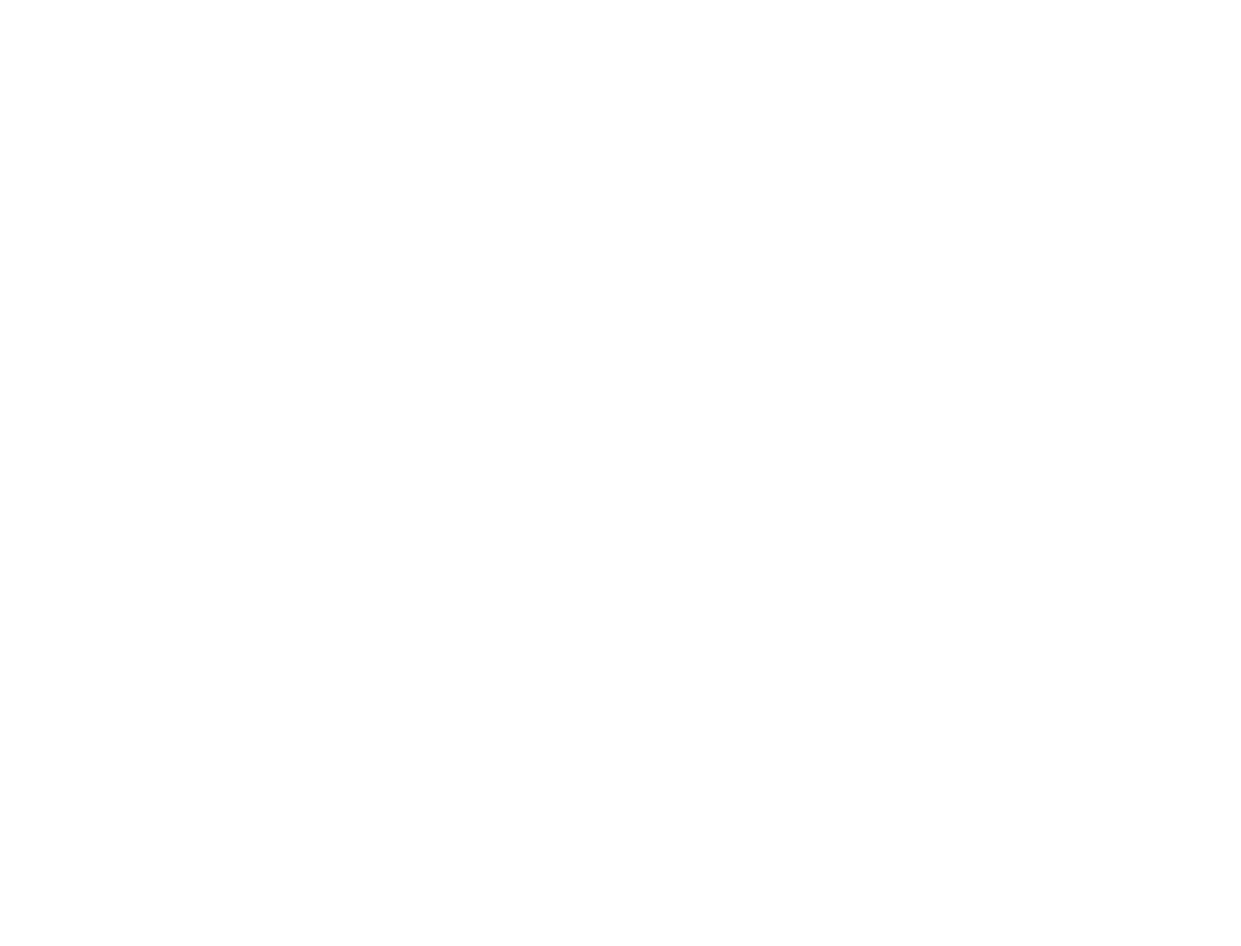
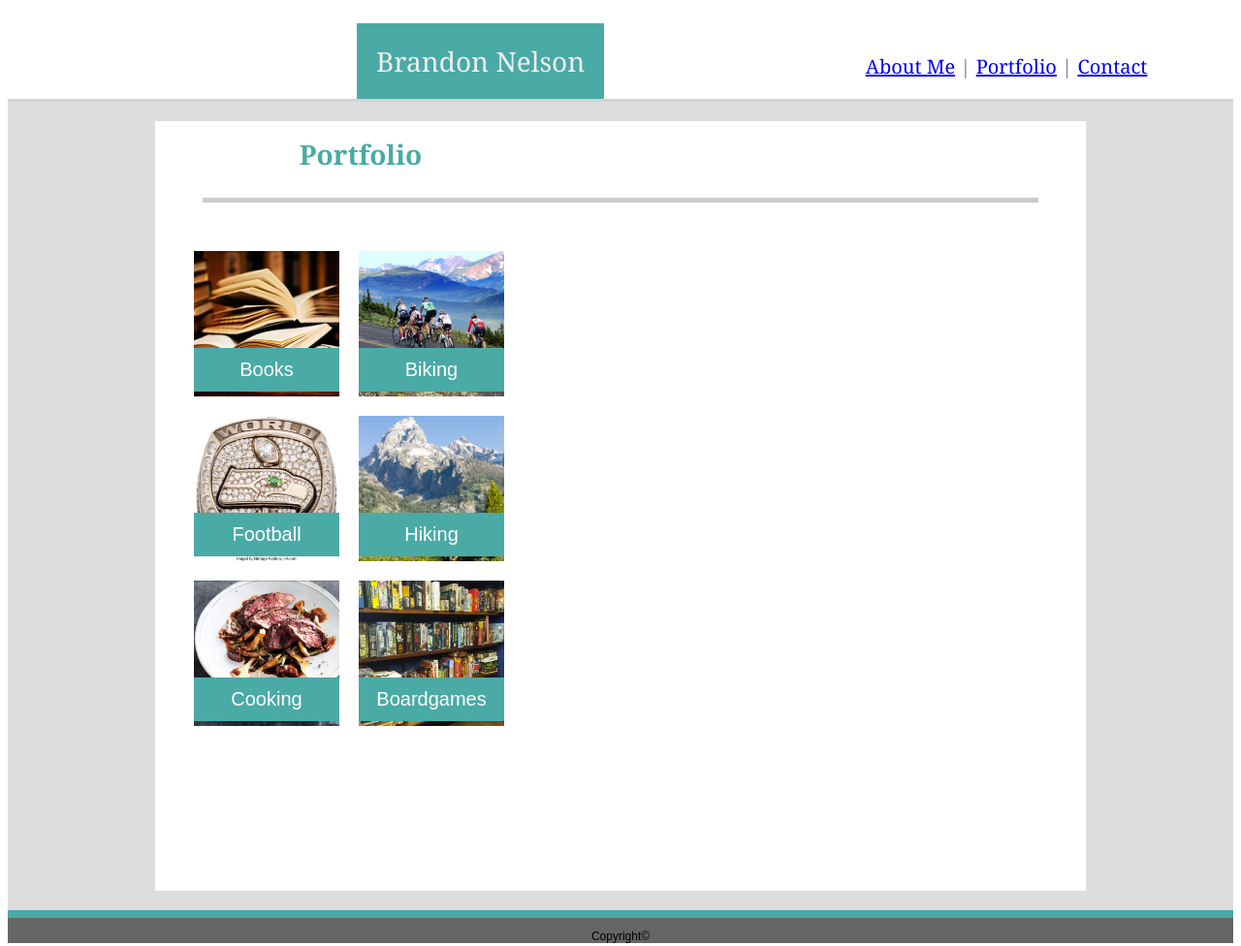
Before and after one commit to brandnn1/Basic-Portfolio, a plain HTML site: page portfolio.html in a window 1280 px wide. Shown: the whole page at 97% size. Before the commit the page ends 800 px from the top, so only its background shows below. Drawn offline with Linux system fonts and the light colour scheme.

Commit message:
added contacts.html and finished up portfolio.html. struggling with contacts.html alignment

```diff
--- a/contact.html
+++ b/contact.html
@@ -0,0 +1,40 @@
+<!DOCTYPE html>
+<html lang="en">
+<head>
+    <meta charset="UTF-8">
+    <meta name="viewport" content="width=device-width, initial-scale=1.0">
+    <meta http-equiv="X-UA-Compatible" content="ie=edge">
+    <title>Week 1 Homework</title>
+    <link rel="stylesheet" href="style.css">
+</head>
+<body>
+    <header>
+            <div id = "box">Brandon Nelson</div>
+            <br><br>
+            <div id="navigation">
+                    <ul>
+                        <li><a href = "index.html">About Me</a></li>
+                        <li><a href = "portfolio.html" class = "Portfolio">Portfolio</a></li>
+                        <li><a href = "contact.html" class = "Contact">Contact</a></li>
+                    </ul>
+                </div>
+    </header>
+    <div class="wrapper">
+    <div id="container">
+        <div id="text"><strong>Contact Me</strong></div>
+        <br><br><br>
+        <hr width = "860"; size="5"; color="#cccccc">
+        <p style = "margin-left: 20px">Name</p>
+        <input type="text" size = "120px" style = "margin-left: 20px" value="John Smith">
+        <p style = "margin-left: 20px">Email</p>
+        <input type="text" size = "120px" style = "margin-left: 20px" value="email@example.com">
+        <p style = "margin-left: 20px">Message</p>
+        <input id="textboxid" type="text"  value="Your Message Here" >
+
+    </div>
+    </div>
+</body>
+<footer>
+    <p class = "footer">Copyright©</p>
+</footer>
+</html>
--- a/portfolio.html
+++ b/portfolio.html
@@ -0,0 +1,47 @@
+<!DOCTYPE html>
+<html lang="en">
+<head>
+    <meta charset="UTF-8">
+    <meta name="viewport" content="width=device-width, initial-scale=1.0">
+    <meta http-equiv="X-UA-Compatible" content="ie=edge">
+    <title>Week 1 Homework</title>
+    <link rel="stylesheet" href="style.css">
+</head>
+<body>
+    <header>
+            <div id = "box">Brandon Nelson</div>
+            <br><br>
+            <div id="navigation">
+                    <ul>
+                        <li><a href = "index.html">About Me</a></li>
+                        <li><a href = "portfolio.html" class = "Portfolio">Portfolio</a></li>
+                        <li><a href = "contact.html" class = "Contact">Contact</a></li>
+                    </ul>
+                </div>
+    </header>
+    <div class="wrapper">
+    <div id="container">
+        <div id="text"><strong>Portfolio</strong></div>
+        <br><br><br>
+        <hr width = "860"; size="5"; color="#cccccc">
+    <div class="box-set">
+        <img class="box box-1" src = "./assets/images/books.jpg" alt = "Reading">
+        <img class="box box-2" src = "./assets/images/champs.jpg" alt = "Football">
+        <img class="box box-3" src = "./assets/images/cooking.jpg" alt = "Cooking">
+        <img class="box box-4" src = "./assets/images/cycling.jpg" alt = "Biking">
+        <img class="box box-5" src = "./assets/images/day-hikes.jpg" alt = "Hiking">
+        <img class="box box-6" src = "./assets/images/games.jpg" alt = "Boardgames">
+        <figure class="text text-1">Books</figure>
+        <figure class="text text-2">Football</figure>
+        <figure class="text text-3">Cooking</figure>
+        <figure class="text text-4">Biking</figure>
+        <figure class="text text-5">Hiking</figure>
+        <figure class="text text-6">Boardgames</figure>
+    </div>
+    </div>
+    </div>
+</body>
+<footer>
+    <p class = "footer">Copyright©</p>
+</footer>
+</html>
--- a/style.css
+++ b/style.css
@@ -3,7 +3,7 @@ header{
     position:relative;
     padding: 20px;
     background-color: white;
-    border-bottom: 3px solid #666666;
+    border-bottom: 3px solid lightgray;
     font-family: Georgia, 'Times New Roman', Times, serif;
 }
 
@@ -34,13 +34,13 @@ body {
    color: #4aaaa5;
     margin-top: 20px;
     top: 120px;
-    right: 67%;
+    right: 66%;
 }
 
 .wrapper
 {
 padding: 20px;
-background-color: lightgray;
+background-color: #dddddd;
 }
 
 #container
@@ -82,7 +82,7 @@ footer{
     bottom: 0px;
     width: 100%;
     background-color:#666666;
-    border-top: solid 3px #4aaaa5;
+    border-top: 8px solid #4aaaa5;
     font-family: Arial, Helvetica, sans-serif;
 }
 
@@ -91,3 +91,103 @@ html {
     position: relative; /* make sure footer will not block the content */
     min-height: 100%; /* make sure footer stay at bottom with smaller content */
   }
+
+  .box-set {
+    position: relative;
+    height: 700px;
+    background: white;
+  }
+
+  .box {
+    position: absolute;
+    width: 150px;
+    height: 150px;
+    background: #2db34a;
+
+  }
+  .text {
+    position: absolute;
+    width: 150px;
+    height: 45px;
+    background: #4aaaa5;
+    color:white;
+    display: flex;
+    align-items: center;
+    justify-content: center;
+  }
+
+  .box-1 {
+    top: 40px;
+    left: 40px;
+  }
+
+  .box-2 {
+    top: 210px;
+    left: 40px;
+    z-index: 3;
+  }
+
+  .box-3 {
+    top: 380px;
+    left: 40px;
+    z-index: 2;
+  }
+
+  .box-4 {
+    top: 40px;
+    left: 210px;
+    z-index: 1;
+  }
+
+  .box-5 {
+    top: 210px;
+    left: 210px;
+    z-index: 4;
+  }
+
+  .box-6 {
+    top: 380px;
+    left: 210px;
+    z-index: 5;
+  }
+
+  .text-1 {
+    top: 120px;
+  }
+
+  .text-2 {
+    top: 290px;
+    z-index: 3;
+  }
+
+  .text-3 {
+    top: 460px;
+    z-index: 2;
+  }
+
+  .text-4 {
+    top: 120px;
+    left: 170px;
+    z-index: 1;
+  }
+
+  .text-5 {
+    top: 290px;
+    left: 170px;
+    z-index: 4;
+  }
+
+  .text-6 {
+    top: 460px;
+    left: 170px;
+    z-index: 5;
+  }
+
+  #textboxid {
+    margin-left: 20px;
+    margin-bottom: 20px;
+    height: 200px;
+    line-height: 5px;
+    padding: 0 5px;
+    width: 860px;
+  }
```
Also changed, not shown: index.html (+7 -6 lines), assets/images/books.jpg (added), assets/images/champs.jpg (added), assets/images/cooking.jpg (added), assets/images/cycling.jpg (added), assets/images/day-hikes.jpg (added), assets/images/games.jpg (added).
